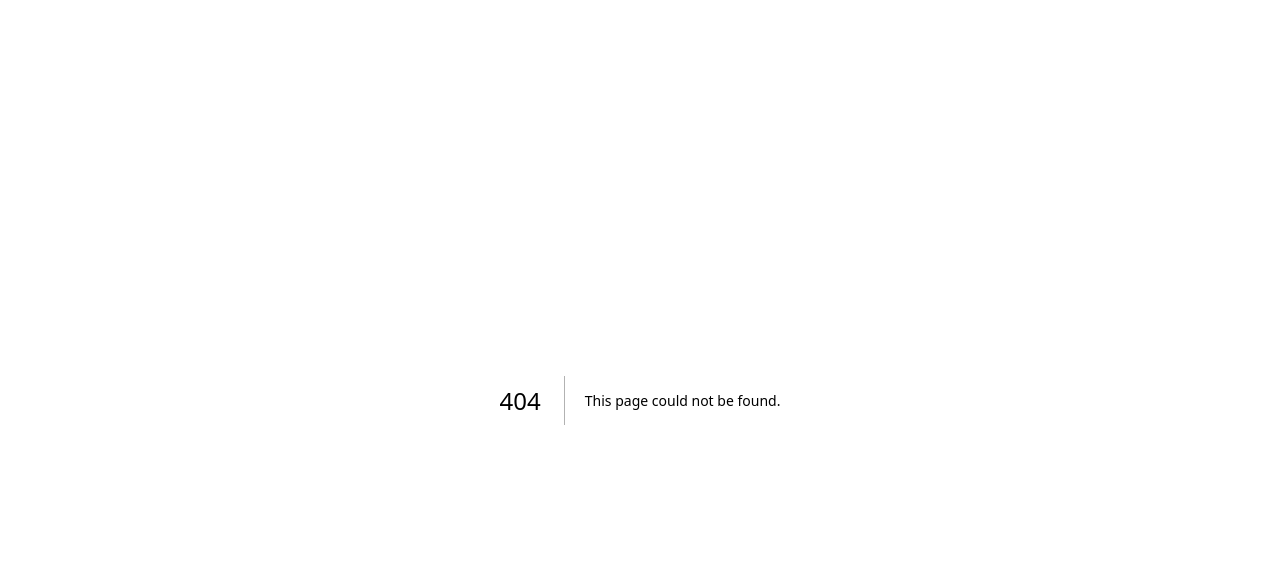
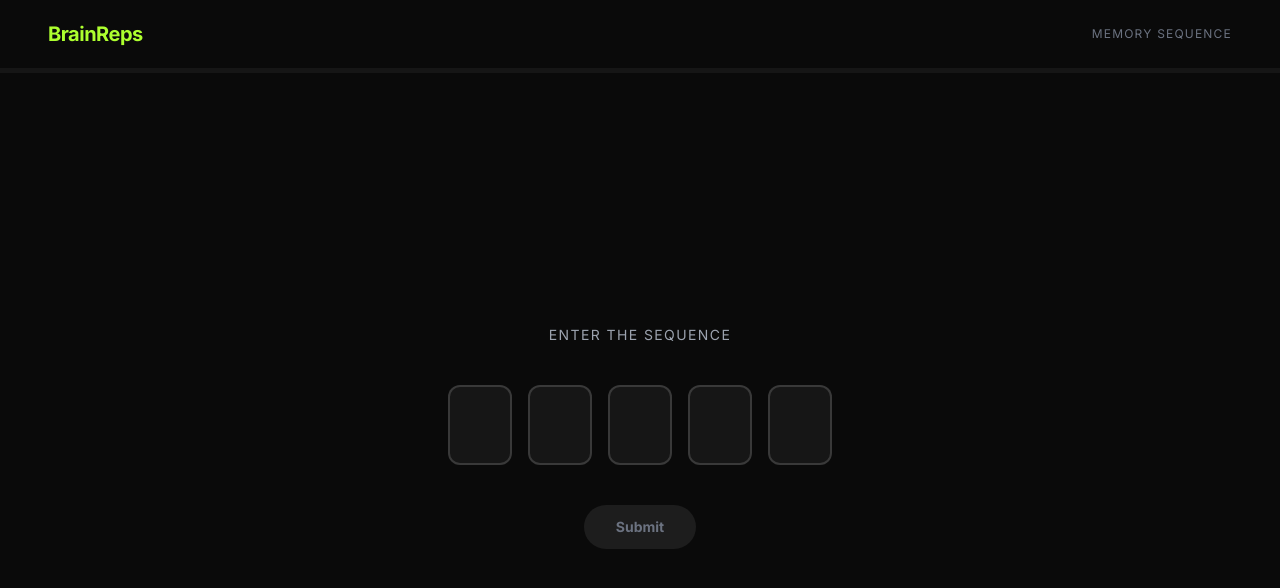
Before and after one commit to RyanPeters06/brainreps, a Next.js app: page /exercises/memory-sequence in a window 1280 px wide. Before the commit this address had no page. Shown: the top 588 px of the page. Built offline with nearby package versions, Linux system fonts and the light colour scheme.

Commit message:
feat: memory sequence exercise with memorize/recall/result phases

```diff
--- /dev/null
+++ b/app/exercises/memory-sequence/page.tsx
@@ -0,0 +1,259 @@
+"use client";
+
+import { useState, useEffect, useRef, useCallback } from "react";
+import Link from "next/link";
+import { useRouter } from "next/navigation";
+
+type Phase = "memorize" | "recall" | "result";
+
+const MEMORIZE_DURATION = 3000;
+const SEQUENCE_LENGTH = 5;
+
+function generateSequence(): number[] {
+  return Array.from({ length: SEQUENCE_LENGTH }, () => Math.floor(Math.random() * 9) + 1);
+}
+
+export default function MemorySequencePage() {
+  const router = useRouter();
+  const [phase, setPhase] = useState<Phase>("memorize");
+  const [sequence, setSequence] = useState<number[]>(generateSequence);
+  const [inputs, setInputs] = useState<string[]>(Array(SEQUENCE_LENGTH).fill(""));
+  const [progress, setProgress] = useState(100);
+  const [visible, setVisible] = useState(true);
+
+  const inputRefs = useRef<(HTMLInputElement | null)[]>([]);
+  const startTime = useRef<number>(Date.now());
+  const animFrame = useRef<number | null>(null);
+
+  const correctCount = sequence.filter((n, i) => Number(inputs[i]) === n).length;
+  const allFilled = inputs.every((v) => v !== "");
+
+  // Countdown bar animation
+  useEffect(() => {
+    if (phase !== "memorize") return;
+
+    startTime.current = Date.now();
+
+    function tick() {
+      const elapsed = Date.now() - startTime.current;
+      const remaining = Math.max(0, 100 - (elapsed / MEMORIZE_DURATION) * 100);
+      setProgress(remaining);
+
+      if (remaining > 0) {
+        animFrame.current = requestAnimationFrame(tick);
+      } else {
+        // Fade out then switch phase
+        setVisible(false);
+        setTimeout(() => {
+          setPhase("recall");
+          setVisible(true);
+          setTimeout(() => inputRefs.current[0]?.focus(), 50);
+        }, 300);
+      }
+    }
+
+    animFrame.current = requestAnimationFrame(tick);
+    return () => {
+      if (animFrame.current) cancelAnimationFrame(animFrame.current);
+    };
+  }, [phase]);
+
+  function handleInput(index: number, value: string) {
+    const digit = value.replace(/\D/g, "").slice(-1);
+    const next = [...inputs];
+    next[index] = digit;
+    setInputs(next);
+
+    if (digit && index < SEQUENCE_LENGTH - 1) {
+      inputRefs.current[index + 1]?.focus();
+    }
+  }
+
+  function handleKeyDown(index: number, e: React.KeyboardEvent<HTMLInputElement>) {
+    if (e.key === "Backspace" && inputs[index] === "" && index > 0) {
+      inputRefs.current[index - 1]?.focus();
+    }
+  }
+
+  function handleSubmit() {
+    setVisible(false);
+    setTimeout(() => {
+      setPhase("result");
+      setVisible(true);
+    }, 300);
+  }
+
+  const handleTryAgain = useCallback(() => {
+    setVisible(false);
+    setTimeout(() => {
+      setSequence(generateSequence());
+      setInputs(Array(SEQUENCE_LENGTH).fill(""));
+      setProgress(100);
+      setPhase("memorize");
+      setVisible(true);
+    }, 300);
+  }, []);
+
+  return (
+    <div
+      style={{ backgroundColor: "#0A0A0A" }}
+      className="min-h-screen text-white flex flex-col"
+    >
+      {/* Navbar */}
+      <nav className="flex items-center justify-between px-6 py-5 md:px-12 border-b border-white/5">
+        <Link
+          href="/dashboard"
+          style={{ color: "#ADFF2F" }}
+          className="text-xl font-bold tracking-tight"
+        >
+          BrainReps
+        </Link>
+        <span className="text-xs text-gray-500 uppercase tracking-widest">
+          Memory Sequence
+        </span>
+      </nav>
+
+      {/* Countdown bar */}
+      <div className="h-1 w-full bg-white/5">
+        <div
+          className="h-full transition-none"
+          style={{
+            width: `${phase === "memorize" ? progress : 0}%`,
+            backgroundColor: "#ADFF2F",
+          }}
+        />
+      </div>
+
+      {/* Content */}
+      <div
+        className="flex flex-1 flex-col items-center justify-center px-6 text-center"
+        style={{
+          opacity: visible ? 1 : 0,
+          transition: "opacity 0.3s ease",
+        }}
+      >
+        {/* PHASE 1 — MEMORIZE */}
+        {phase === "memorize" && (
+          <div className="flex flex-col items-center gap-10">
+            <p className="text-gray-400 text-sm uppercase tracking-widest">
+              Memorize the sequence
+            </p>
+            <div className="flex gap-4 md:gap-6">
+              {sequence.map((n, i) => (
+                <span
+                  key={i}
+                  className="text-6xl md:text-8xl font-black tabular-nums"
+                  style={{ color: "#ADFF2F" }}
+                >
+                  {n}
+                </span>
+              ))}
+            </div>
+          </div>
+        )}
+
+        {/* PHASE 2 — RECALL */}
+        {phase === "recall" && (
+          <div className="flex flex-col items-center gap-10">
+            <p className="text-gray-400 text-sm uppercase tracking-widest">
+              Enter the sequence
+            </p>
+            <div className="flex gap-3 md:gap-4">
+              {inputs.map((val, i) => (
+                <input
+                  key={i}
+                  ref={(el) => { inputRefs.current[i] = el; }}
+                  type="text"
+                  inputMode="numeric"
+                  value={val}
+                  onChange={(e) => handleInput(i, e.target.value)}
+                  onKeyDown={(e) => handleKeyDown(i, e)}
+                  maxLength={1}
+                  className="w-14 h-16 md:w-16 md:h-20 text-center text-3xl md:text-4xl font-black rounded-xl border-2 bg-white/5 text-white focus:outline-none transition-colors"
+                  style={{
+                    borderColor: val ? "#ADFF2F" : "rgba(255,255,255,0.15)",
+                  }}
+                />
+              ))}
+            </div>
+            <button
+              onClick={handleSubmit}
+              disabled={!allFilled}
+              style={{
+                backgroundColor: allFilled ? "#ADFF2F" : "rgba(255,255,255,0.08)",
+                color: allFilled ? "#0A0A0A" : "#6b7280",
+              }}
+              className="px-8 py-3 rounded-full font-bold text-sm transition-all duration-300 disabled:cursor-not-allowed"
+            >
+              Submit
+            </button>
+          </div>
+        )}
+
+        {/* PHASE 3 — RESULT */}
+        {phase === "result" && (
+          <div className="flex flex-col items-center gap-10">
+            <div className="flex flex-col items-center gap-2">
+              <p className="text-gray-400 text-sm uppercase tracking-widest">
+                Results
+              </p>
+              <p className="text-5xl font-black">
+                <span style={{ color: "#ADFF2F" }}>{correctCount}</span>
+                <span className="text-gray-600">/{SEQUENCE_LENGTH}</span>
+                <span className="text-2xl font-semibold text-gray-400 ml-3">
+                  Correct
+                </span>
+              </p>
+            </div>
+
+            <div className="flex gap-3 md:gap-4">
+              {sequence.map((n, i) => {
+                const correct = Number(inputs[i]) === n;
+                return (
+                  <div key={i} className="flex flex-col items-center gap-2">
+                    <div
+                      className="w-14 h-16 md:w-16 md:h-20 rounded-xl border-2 flex items-center justify-center text-3xl md:text-4xl font-black"
+                      style={{
+                        borderColor: correct
+                          ? "#ADFF2F"
+                          : "#ef4444",
+                        backgroundColor: correct
+                          ? "rgba(173,255,47,0.08)"
+                          : "rgba(239,68,68,0.08)",
+                        color: correct ? "#ADFF2F" : "#ef4444",
+                      }}
+                    >
+                      {n}
+                    </div>
+                    <span
+                      className="text-sm font-bold"
+                      style={{ color: correct ? "#ADFF2F" : "#ef4444" }}
+                    >
+                      {inputs[i] || "—"}
+                    </span>
+                  </div>
+                );
+              })}
+            </div>
+
+            <div className="flex gap-3">
+              <button
+                onClick={handleTryAgain}
+                className="px-6 py-3 rounded-full font-bold text-sm border border-white/10 text-gray-300 hover:border-white/30 hover:text-white transition-colors"
+              >
+                Try Again
+              </button>
+              <button
+                onClick={() => router.push("/dashboard")}
+                style={{ backgroundColor: "#ADFF2F", color: "#0A0A0A" }}
+                className="px-6 py-3 rounded-full font-bold text-sm hover:opacity-90 transition-opacity"
+              >
+                Next Exercise
+              </button>
+            </div>
+          </div>
+        )}
+      </div>
+    </div>
+  );
+}
```
